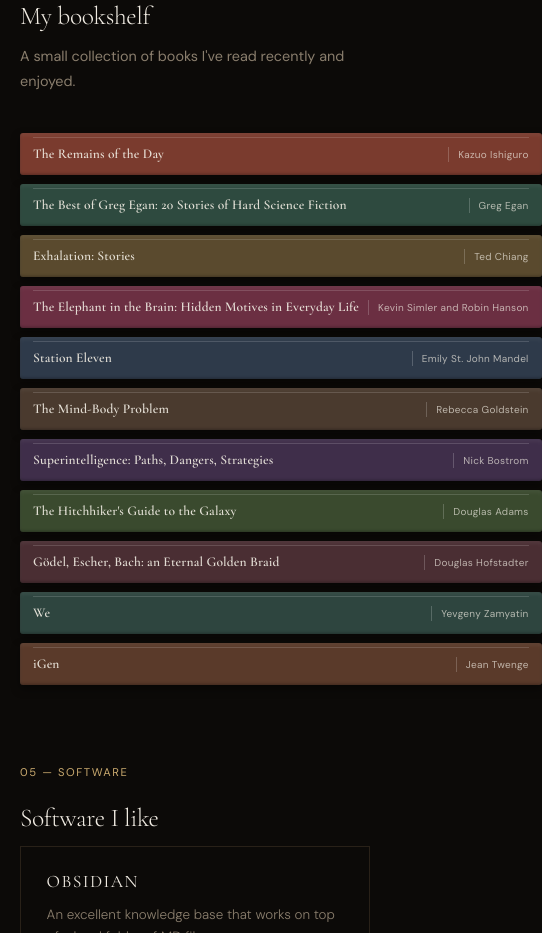
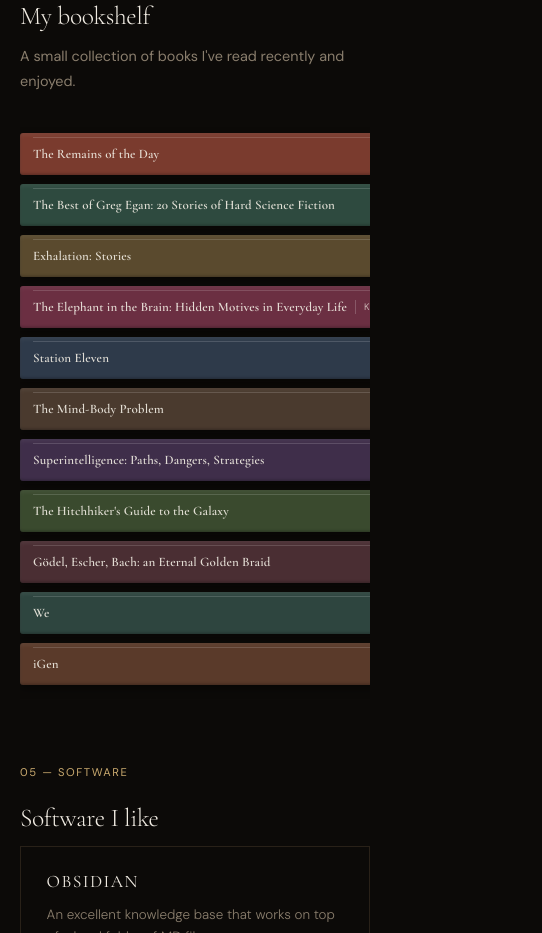
Before and after one commit to azariak/portfolio, a React (Vite) app: page / in a window 390 px wide. Shown: the part 2060-2993 px from the top of the page, 542 px wide, since content can reach past the window. Built offline with nearby package versions, Linux system fonts and the light colour scheme; the HTML template or start-up script is replaced by a standard one.

Commit message:
Prevent mobile horizontal scroll on book spines, shrink type on small screens

```diff
--- a/src/components/Bookshelf.css
+++ b/src/components/Bookshelf.css
@@ -211,11 +211,15 @@
 }
 
 @media (max-width: 480px) {
-  .bookshelf { gap: 9px; }
+  .bookshelf {
+    gap: 9px;
+    max-width: 100%;
+    overflow-x: clip;      /* belt-and-suspenders: never let a spine scroll the page */
+  }
 
   .book-spine {
     height: 42px;
-    gap: 9px;
+    gap: 8px;
     padding: 0 13px;
     border-radius: 3px;
     box-shadow:
@@ -225,10 +229,17 @@
   }
   .book-spine:hover,
   .book-spine:focus-visible {
-    transform: translateX(6px);
+    transform: translateX(4px);   /* smaller nudge stays well inside the section padding */
   }
   .book-spine-sheen { top: 4px; left: 13px; right: 13px; }
-  .book-spine-title { font-size: 13.5px; }
-  .book-spine-author { font-size: 10px; }
-  .book-spine-divider { height: 15px; }
+  .book-spine-title { font-size: 13px; }
+  .book-spine-author { font-size: 9.5px; max-width: 42%; }
+  .book-spine-divider { height: 14px; }
 }
+
+/* Very narrow phones — shrink type further so long titles still fit */
+@media (max-width: 360px) {
+  .book-spine { gap: 7px; padding: 0 11px; }
+  .book-spine-title { font-size: 12px; }
+  .book-spine-author { font-size: 9px; max-width: 44%; }
+}
```
